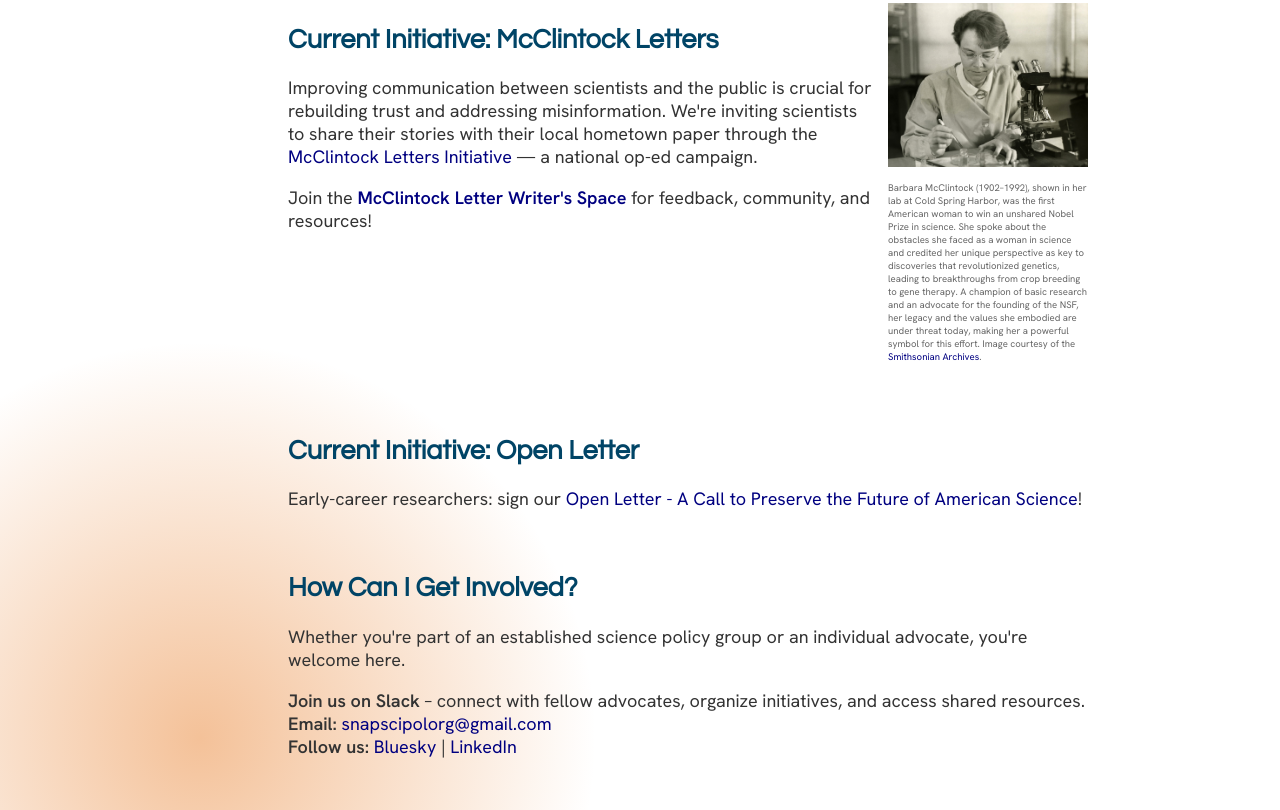
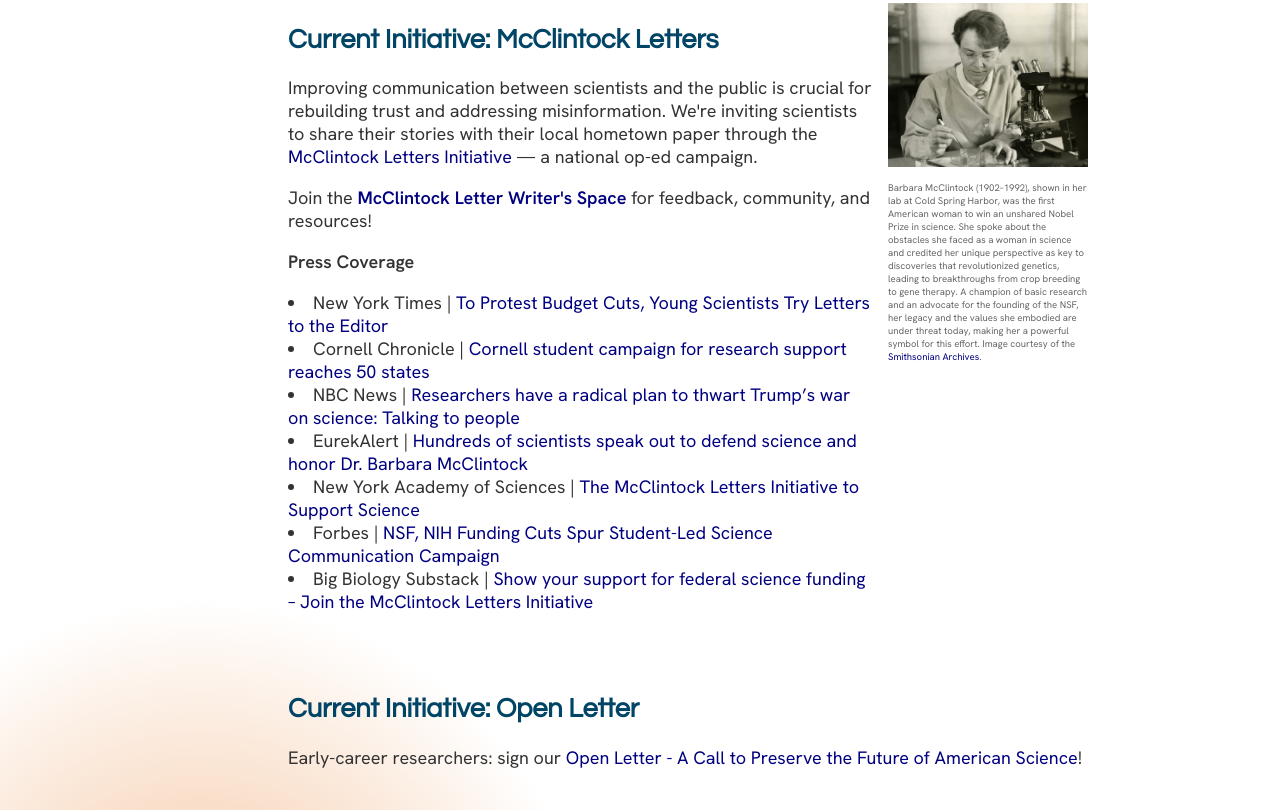
Before and after one commit to SNAPscipolorg/SNAPscipolorg.github.io, a plain HTML site: page index.html in a window 1280 px wide. Shown: the part 506-1316 px from the top of the page. Drawn offline with Linux system fonts and the light colour scheme.

Commit message:
Update index.html press coverage

```diff
--- a/index.html
+++ b/index.html
@@ -201,6 +201,15 @@ a:hover {
         <p>
           Join the <strong><a href="https://mcclintocklet-jmj4172.slack.com/join/shared_invite/zt-37dzpgmdc-DqJlAP~yt9Qug~OCFnBh5g">McClintock Letter Writer's Space</a></strong> for feedback, community, and resources!
         </p>
+        <p><strong>Press Coverage</strong>
+          <li>New York Times | <a href="https://www.nytimes.com/2025/06/16/science/science-budget-cuts-protest-letters.html?unlocked_article_code=1.PU8.-3uH.6QMISE5EzYv5&amp;amp;smid=url-share">To Protest Budget Cuts, Young Scientists Try Letters to the Editor</a></li>
+          <li>Cornell Chronicle | <a href="https://news.cornell.edu/stories/2025/06/cornell-student-campaign-research-support-reaches-50-states">Cornell student campaign for research support reaches 50 states</a></li>
+          <li>NBC News | <a href="https://www.nbcnews.com/news/us-news/trump-war-on-science-research-scientists-cornell-rcna210341">Researchers have a radical plan to thwart Trump&#8217;s war on science: Talking to people</a></li>
+          <li>EurekAlert | <a href="https://www.eurekalert.org/news-releases/1086845">Hundreds of scientists speak out to defend science and honor Dr. Barbara McClintock</a></li>
+          <li>New York Academy of Sciences | <a href="https://www.nyas.org/ideas-insights/blog/the-mcclintock-letters-initiative-to-support-science/">The McClintock Letters Initiative to Support Science</a></li>
+          <li>Forbes | <a href="https://www.forbes.com/sites/shalinjyotishi/2025/05/20/nsf-nih-funding-cuts-spur-student-led-science-communication-campaign/">NSF, NIH Funding Cuts Spur Student-Led Science Communication Campaign</a></li>
+          <li>Big Biology Substack | <a href="https://bigbiology.substack.com/p/show-your-support-for-federal-science">Show your support for federal science funding &#8211; Join the McClintock Letters Initiative</a></li>
+        </p>
       </div>
       <div class="mcclintock-image">
         <img src="assets/Barbara_McClintock_1902-1992_shown_in_her_laboratory_in_1947.png" alt="Barbara McClintock in her lab, 1947">
```
